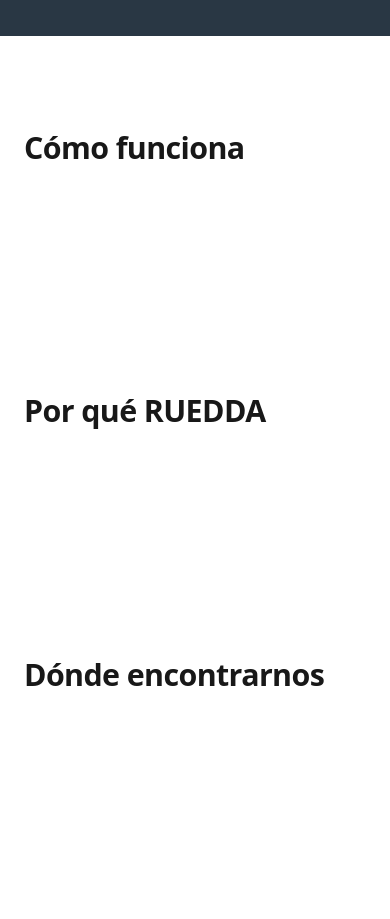
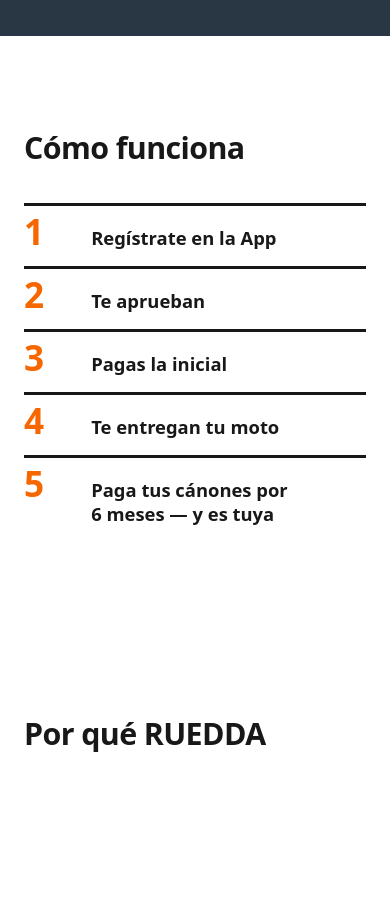
Before and after one commit to anarculture/ruedda, a plain HTML site: page landing/index.html in a window 390 px wide. Shown: the part 1280-2199 px from the top of the page. Drawn offline with Linux system fonts and the light colour scheme; a web font is replaced by a local one.

Commit message:
S3: cómo funciona — 5 pasos literales con numerales naranja; gate S5

```diff
--- a/landing/index.html
+++ b/landing/index.html
@@ -97,6 +97,16 @@
   .hero-ph{margin-right:.8rem}
 }
 
+/* Cómo funciona — cinco pasos, numerales gigantes en naranja */
+.steps{list-style:none;margin:0;padding:0;display:grid;grid-template-columns:repeat(5,1fr);gap:var(--s4);counter-reset:paso}
+.steps li{counter-increment:paso;border-top:3px solid var(--ink);padding-top:var(--s3);font-family:var(--display);font-weight:600;font-size:1.15rem;line-height:1.3;text-wrap:balance}
+.steps li::before{content:counter(paso);display:block;font-size:clamp(2.5rem,4vw,3.5rem);font-weight:700;color:var(--orange);line-height:1;margin-bottom:var(--s2)}
+@media (max-width:860px){
+  .steps{grid-template-columns:1fr;gap:var(--s3)}
+  .steps li{display:grid;grid-template-columns:3.2rem 1fr;align-items:baseline;column-gap:var(--s3);padding-top:var(--s2)}
+  .steps li::before{font-size:2.2rem;margin:0}
+}
+
 /* El problema — banda navy, una sola afirmación */
 #s-problema{background:var(--navy);color:var(--paper)}
 .prob{font-size:clamp(1.25rem,2.2vw,1.6rem);line-height:1.45;max-width:36ch}
@@ -158,11 +168,17 @@
 <!-- ═══ 3 · Cómo Funciona ══════════════════════════════════════════════════
      5 pasos numerados. Sin precios, sin catálogo.                          -->
 <section id="s-como">
-  <h2>Cómo funciona</h2>
-  <ol>
-    <!-- TODO(S3): 1 Regístrate en la app · 2 Te aprueban · 3 Pagas la inicial
-         · 4 Te entregan tu moto · 5 Paga tus cánones por 6 meses y es tuya -->
-  </ol>
+  <div class="wrap">
+    <h2>Cómo funciona</h2>
+    <!-- Texto literal del cliente (BUILD.md Apéndice A) — no editar -->
+    <ol class="steps">
+      <li>Regístrate en la App</li>
+      <li>Te aprueban</li>
+      <li>Pagas la inicial</li>
+      <li>Te entregan tu moto</li>
+      <li>Paga tus cánones por 6 meses — y es tuya</li>
+    </ol>
+  </div>
 </section>
 
 <!-- ═══ 4 · Por Qué RUEDDA ═════════════════════════════════════════════════
```
